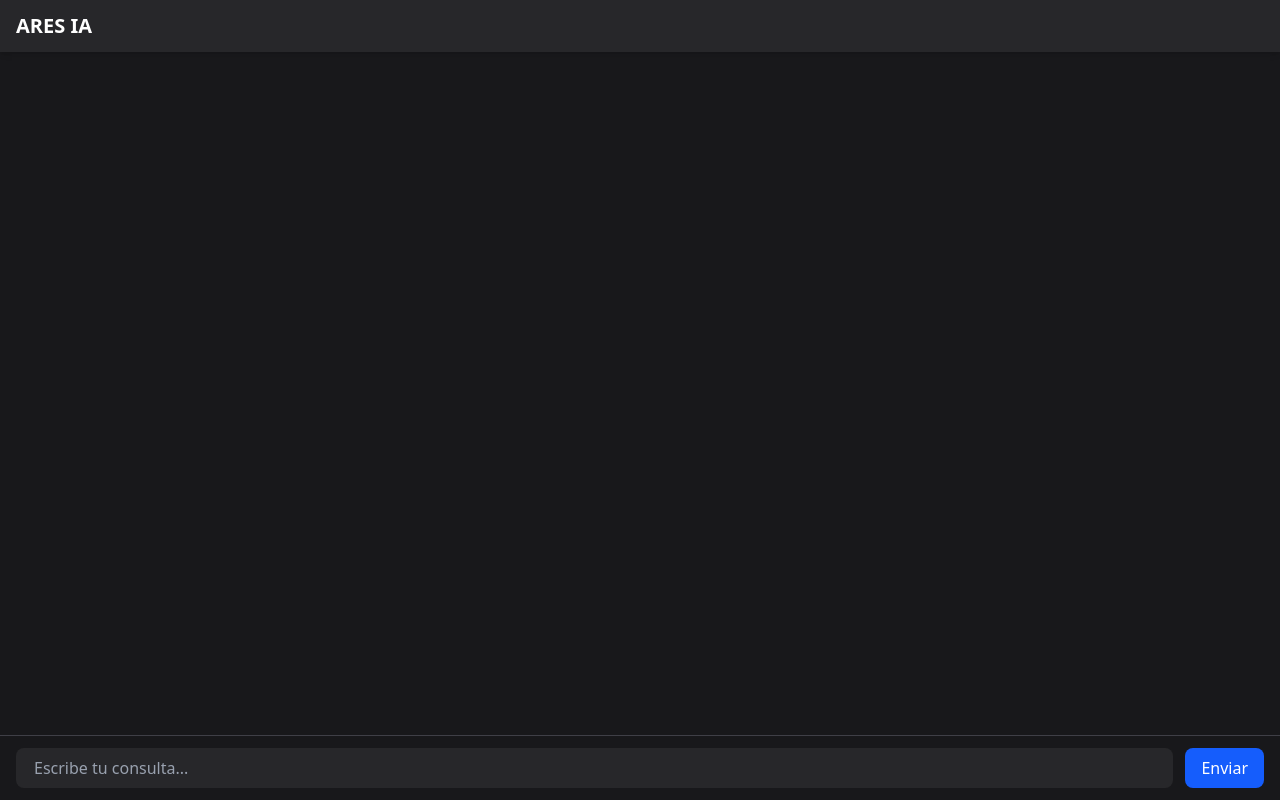
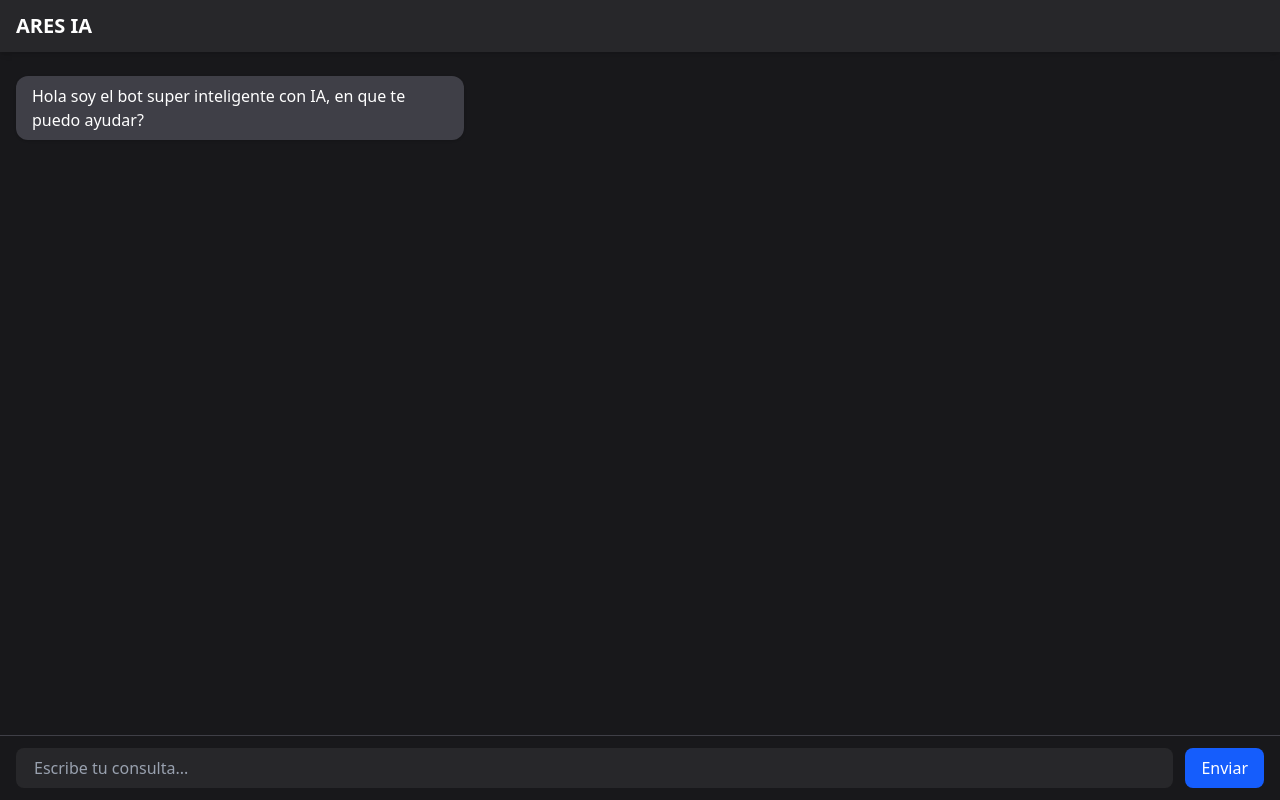
Before and after one commit to jesWeb/myBOOT-chatIA_React, a React (Vite) app: page / in a window 1280 px wide. Built offline with nearby package versions, Linux system fonts and the light colour scheme.

Commit message:
conecto las estructutra de los mensjaes con el store con el chat

```diff
--- a/src/components/MainVentanaChat.tsx
+++ b/src/components/MainVentanaChat.tsx
@@ -1,6 +1,7 @@
 import { useForm } from "react-hook-form"
 import { minLength, object, pipe, string } from "valibot"
 import { valibotResolver } from "@hookform/resolvers/valibot";
+import { useChatStore } from "../store/useChartStore";
 
 
 //esquema de validacion con valibot
@@ -14,6 +15,9 @@ const schema = object({
 type Fromulario = { texto: string }
 
 const MainVentanaChat = () => {
+
+    const mensajes = useChatStore((state) => state.mensajes)
+
     //react-hook-Forms
     const {
         register,
@@ -38,7 +42,17 @@ const MainVentanaChat = () => {
             </header>
 
             <main className="flex-1 px-4 py-6 overflow-y-auto space-y-4">
-                <div className=""></div>
+                {mensajes.map((mensaje) => (
+                    <div key={mensaje.id}
+                        className={`max-w-md px-4 py-2 rounded-xl shadow ${mensaje.rol === "usuario" ? "bg-zinc-500 self-end" : "bg-zinc-700  self-start"}`}
+                    >
+                        {mensaje.texto}
+                    </div>
+                ))}
+
+                <div className="">
+
+                </div>
             </main>
 
             <footer className="px-4 py-3 border-t border-zinc-700 space-y-4">
--- a/src/store/useChartStore.tsx
+++ b/src/store/useChartStore.tsx
@@ -7,6 +7,7 @@ type EstadoChat = {
 }
 
 export const useChatStore = create<EstadoChat>((set) => ({
+    //mensaje inicial del chat
     mensajes: [
         {
             id: 1,
```
